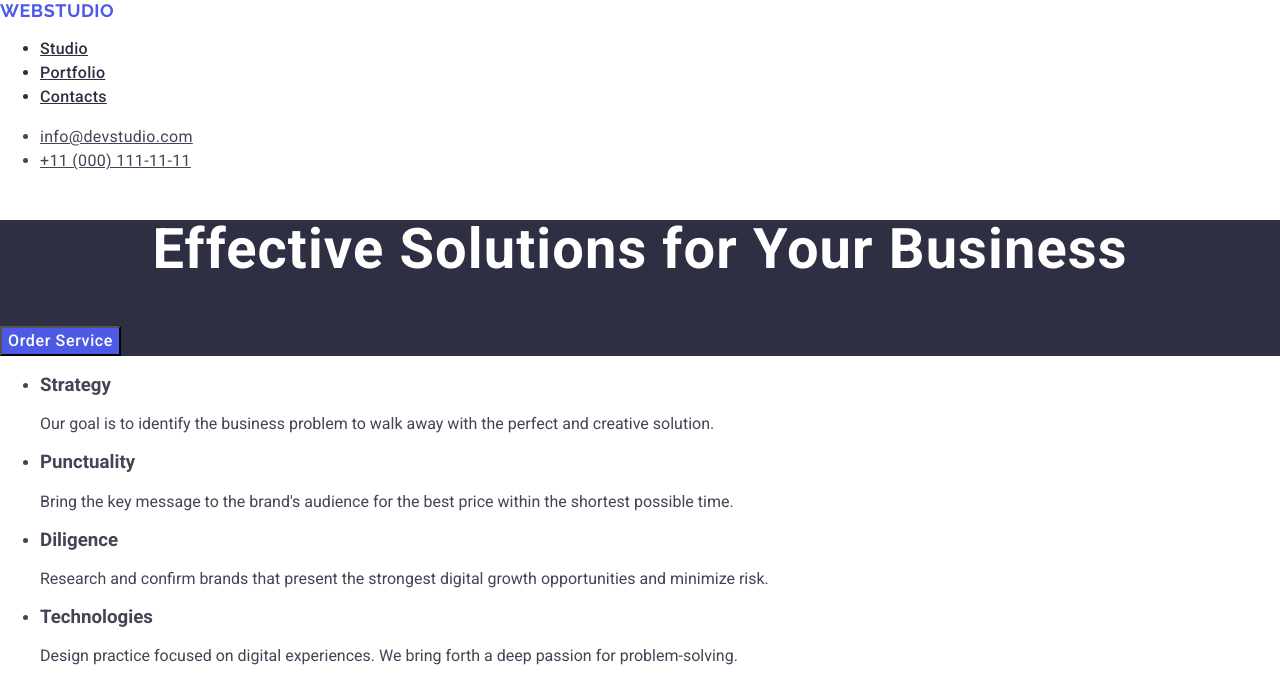
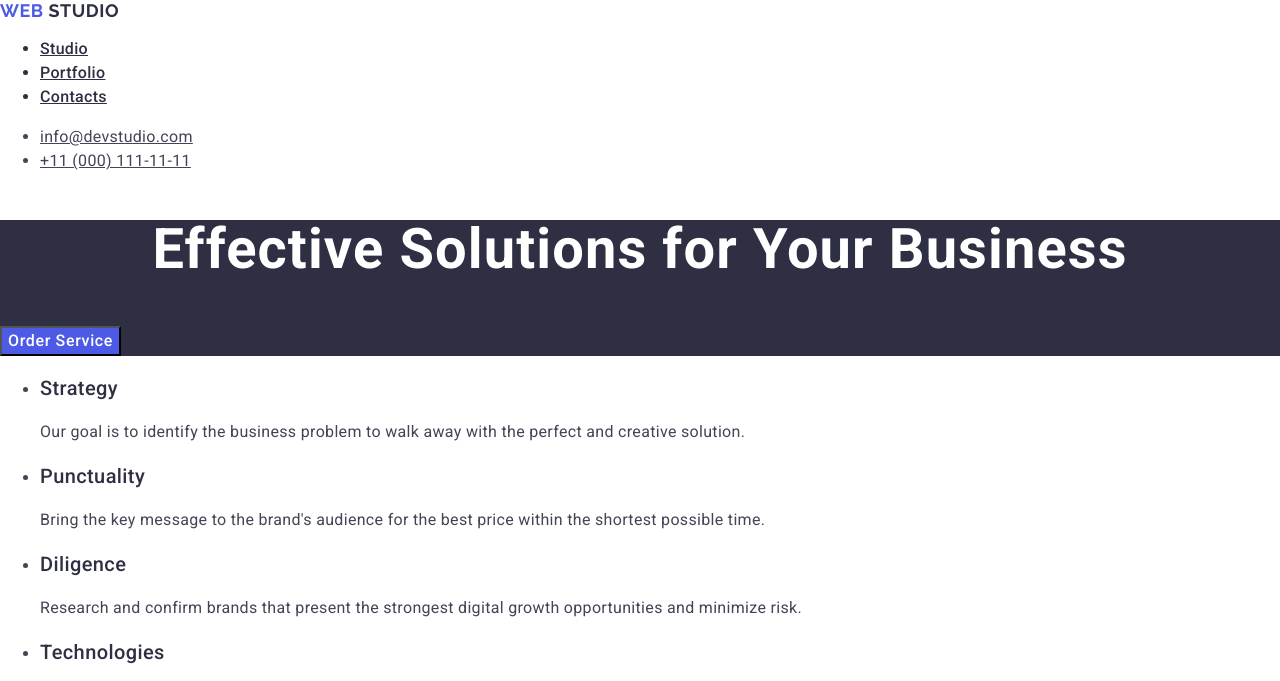
Before and after one commit to IIROFESSOR-X/goit-markup-hw-02, a plain HTML site: page index.html in a window 1280 px wide. Shown: the top 681 px of the page. Drawn offline with nearby package versions, Linux system fonts and the light colour scheme.

Commit message:
Final Debug

```diff
--- a/css/style.css
+++ b/css/style.css
@@ -35,6 +35,7 @@ body {
   line-height: 1.17em;
   letter-spacing: 0.03em;
   text-transform: uppercase;
+  color: #2e2f42;
 }
 .link-nav {
   font-weight: 500;
@@ -99,7 +100,12 @@ body {
   background-color: #404bbf;
 }
 
-.features-item {
+.features-list-item {
+  font-size: 20px;
+  font-weight: 500;
+  letter-spacing: 0.02em;
+  line-height: 1.2;
+  color: #2e2f42;
 }
 
 .features-title {
@@ -108,6 +114,10 @@ body {
   letter-spacing: 0.02em;
   line-height: 1.2;
   color: #2e2f42;
+}
+.features-text {
+  line-height: 1.5;
+  letter-spacing: 0.02em;
 }
 .strategy-text {
   line-height: 1.5;
--- a/index.html
+++ b/index.html
@@ -22,8 +22,8 @@
   <body>
     <header class="header">
       <nav>
-        <a class="logo" href="./index.html">
-          <span class="logo-web">web</span>Studio</a
+        <a class="logo" href="./index.html">web
+          <span class="logo-web">Studio</span></a
         >
         <ul class="nav">
           <li><a class="link-nav" href="./index.html">Studio</a></li>
@@ -54,29 +54,29 @@
       <section>
         <h2 class="features-title" hidden>Features</h2>
         <ul>
-          <li class="features-item">
-            <h3>Strategy</h3>
+          <li>
+            <h3 class="features-list-item">Strategy</h3>
             <p class="features-text">
               Our goal is to identify the business problem to walk away with the
               perfect and creative solution.
             </p>
           </li>
           <li>
-            <h3>Punctuality</h3>
+            <h3 class="features-list-item">Punctuality</h3>
             <p class="features-text">
               Bring the key message to the brand's audience for the best price
               within the shortest possible time.
             </p>
           </li>
           <li>
-            <h3>Diligence</h3>
+            <h3 class="features-list-item">Diligence</h3>
             <p class="features-text">
               Research and confirm brands that present the strongest digital
               growth opportunities and minimize risk.
             </p>
           </li>
           <li>
-            <h3>Technologies</h3>
+            <h3 class="features-list-item">Technologies</h3>
             <p class="features-text">
               Design practice focused on digital experiences. We bring forth a
               deep passion for problem-solving.
@@ -196,8 +196,8 @@
       </section>
     </main>
     <footer class="main-footer">
-      <a class="logo" href="./index.html">
-        <span class="logo-web">web</span>Studio</a
+      <a class="logo" href="./index.html">web
+        <span class="logo-web">Studio</span></a
       >
       <p class="footer-text">
         Increase the flow of customers and sales for your business with digital
```
